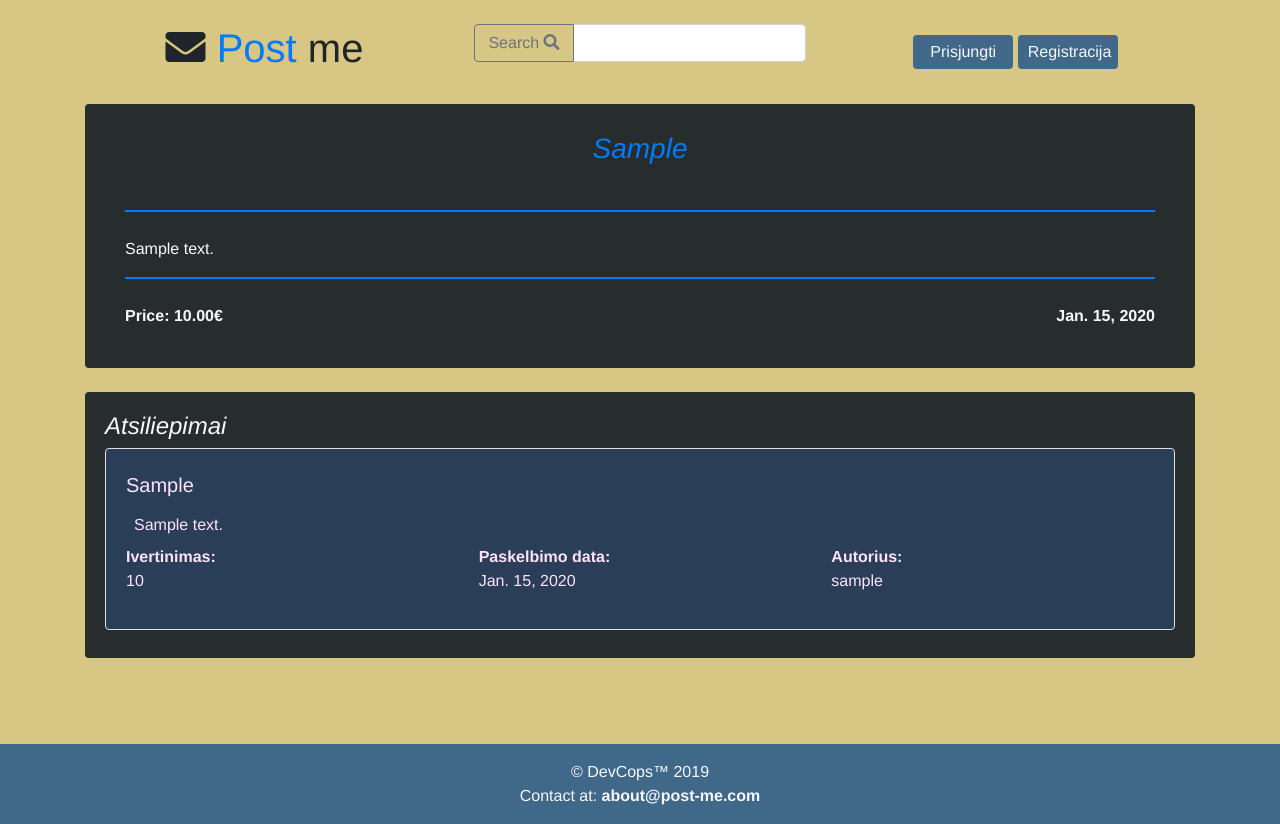
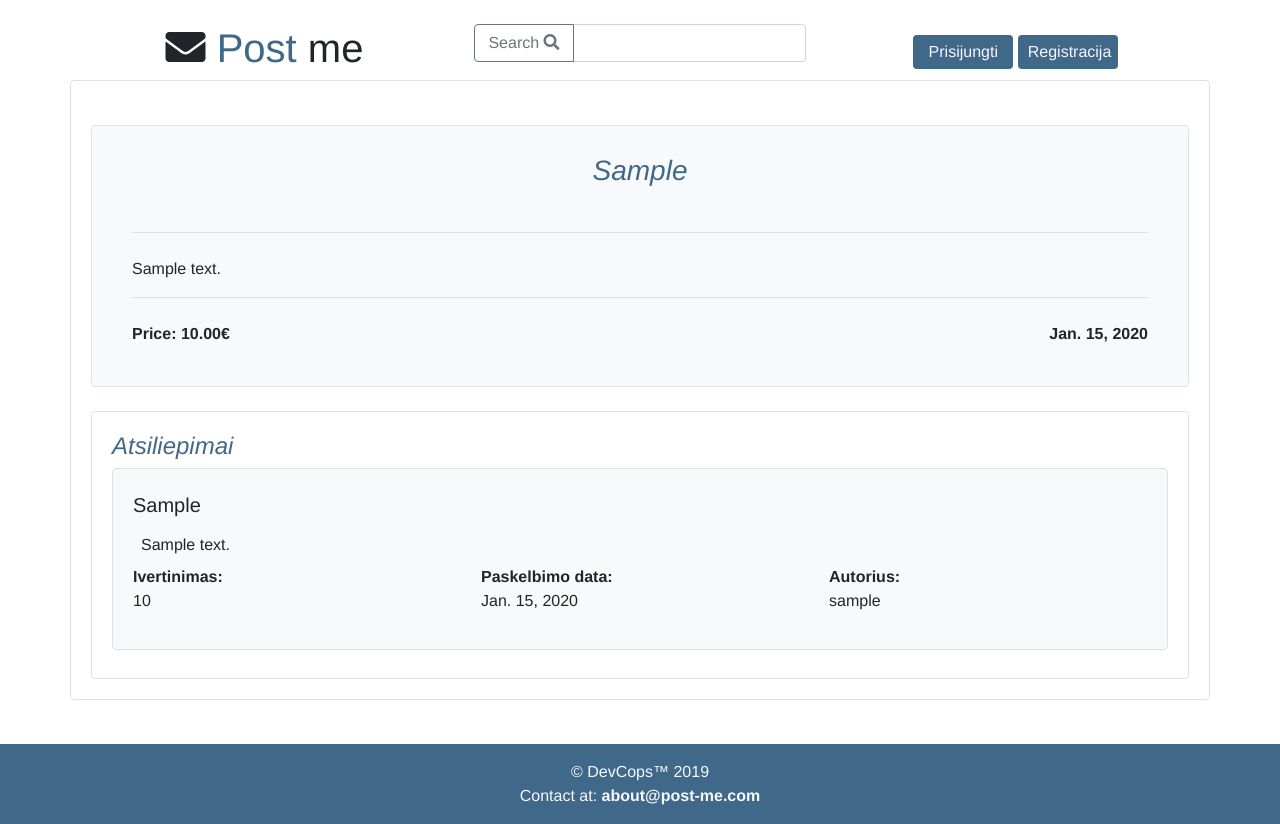
Before and after one commit to t-eliks/post-me, a Django app: page /1/ in a window 1280 px wide. Run offline with Django 3.2, Linux system fonts and the light colour scheme; tables that the repository leaves empty hold one stand-in row (values such as "Sample post"); some libraries are stand-ins or nearby versions.

Commit message:
minor style tweeks

```diff
--- a/hello/templates/hello/base.html
+++ b/hello/templates/hello/base.html
@@ -31,10 +31,9 @@
     body {
       position: relative;
       margin: 0;
-      padding-bottom: 6rem;
       min-height: 100%;
       font-family: "Helvetica Neue", Arial, sans-serif;
-      background-color: #d8c784;
+      background-color: #ffffff;
     }
 
     .footer {
@@ -69,12 +68,6 @@
       color: inherit;
     }
 
-    hr {
-      display: block; height: 1px;
-      border: 0; border-top: 2px solid #007BFF;
-      margin: 1em 0; padding: 0;
-    }
-
     .btn {
       width:100px;
       padding: 5px 10px;
@@ -92,14 +85,14 @@
 
     .list-group-item-primary-custom {
       background: #2a3e57;
-      border: 1px solid #f7f7ff;
-      color: #f7f7ff;
+      border: 1px solid #ffffff;
+      color: #ffffff;
     }
 
     .list-group-item-primary-custom:hover {
       background: #406889;
-      border: 1px solid #f7f7ff;
-      color: #d8c784;
+      border: 1px solid #ffffff;
+      color: #ffffff;
       cursor: pointer;
     }
 
@@ -116,7 +109,7 @@
           <h1>
           <a class="unstyled" href="/" style=" text-decoration: none;">
             <i class="fas fa-envelope"></i>
-                <span class="text-primary">Post</span>
+                <span style="color: #406889">Post</span>
                 me
           </h1>
           <a>
@@ -139,7 +132,7 @@
         </div>
        {% else %}
        <div class="col align-self-center text-center">
-          <a href="/login" class="btn btn-primary">Prisjungti</a>
+          <a href="/login" class="btn btn-primary">Prisijungti</a>
           <a href="/register" class="btn btn-primary">Registracija</a>
         </div>
        {% endif %}
--- a/hello/templates/hello/detail.html
+++ b/hello/templates/hello/detail.html
@@ -8,11 +8,11 @@
 {% block content %}
 
 
-<div class="container" >
+<div class="container border rounded" >
 
     <!--Pirmas boxas-->
-    <div class="mt-4 rounded" style="background: #272d2d; color: #f7f7ff">
-        <h3 class="text-center mt-2 font-italic" style="color: #007BFF;"> {{ post.headline }} </h3>
+    <div class="mt-4 border rounded bg-light">
+        <h3 class="text-center mt-2 font-italic" style="color: #406889;"> {{ post.headline }} </h3>
         <div class="card-body card-text">
         <hr>
             <div class="my-4">
@@ -28,9 +28,9 @@
 
     <!--Antras boxas-->
     {% if user.is_authenticated %}
-    <div class="mt-4 rounded" style="background: #272d2d; color: #f7f7ff">
-        <form method="POST" style="color: white"> {% csrf_token %}
-            <h4 class="mt-2 font-italic">Rašyti atsiliepimą</h4>
+    <div class="mt-4 border rounded bg-light">
+        <form method="POST"> {% csrf_token %}
+            <h4 class="mt-2 font-italic" style="color: #406889">Rašyti atsiliepimą</h4>
             <div class="form-group">
             <hr>
             {% for field in form %}
@@ -46,12 +46,12 @@
     {% endif %}
 
     <!--Trecias boxas-->
-     <div class="mt-4 rounded" style="background: #272d2d; color: #f7f7ff">
-            <h4 class="font-italic">Atsiliepimai</h4>
+     <div class="mt-4 border rounded">
+            <h4 class="font-italic" style="color: #406889">Atsiliepimai</h4>
             {% if reviews %}
                 <ul class="list-group list-unstyled" >
                     {% for rew in reviews %}
-                    <li class="container mb-2 border rounded" style="background: #2a3e57; color: #ffe2fe;" >
+                    <li class="container mb-2 border rounded bg-light" >
                     <h5 class="mt-1">{{ rew.headline }}</h5>
                     <div class="container p-2">
                         {{ rew.review_text }}
--- a/hello/templates/styles.css
+++ b/hello/templates/styles.css
@@ -15,7 +15,7 @@ html {
     padding-bottom: 6rem;
     min-height: 100%;
     font-family: "Helvetica Neue", Arial, sans-serif;
-    background-color: #d8c784;
+    background-color: #ffffff;
   }
 
   .footer {
--- a/templates/registration/registration.html
+++ b/templates/registration/registration.html
@@ -10,7 +10,7 @@
 
   body {
     font-family: "Helvetica Neue", Arial, sans-serif;
-    background-color: #d8c784;
+    background-color: #ffffff;
   }
 
   hr {
@@ -43,7 +43,7 @@
 {% if user.is_authenticated %}
     Jūs esate prisjungęs <a href="/">Atgal</a>
 {% else %}
-    <div class="container">
+    <div class="container mt-4" style="width: 30%">
         {% comment %} <form action="{% url 'hello:user_register' %}" method="post"> {% endcomment %}
         <form method="post" style>
             {% csrf_token %}
@@ -92,7 +92,7 @@
                             </div>
                         </div>
                         <div class="col-md-6 col-md-offset-4">
-                            <input type="submit" value="Register" class="btn btn-success">
+                            <input type="submit" value="Register" class="btn" style="background-color: #406889; color: #ffffff">
                         </div>
                     </div>
                 </div>
```
Also changed, not shown: hello/templates/hello/index.html (+4 -4 lines).
